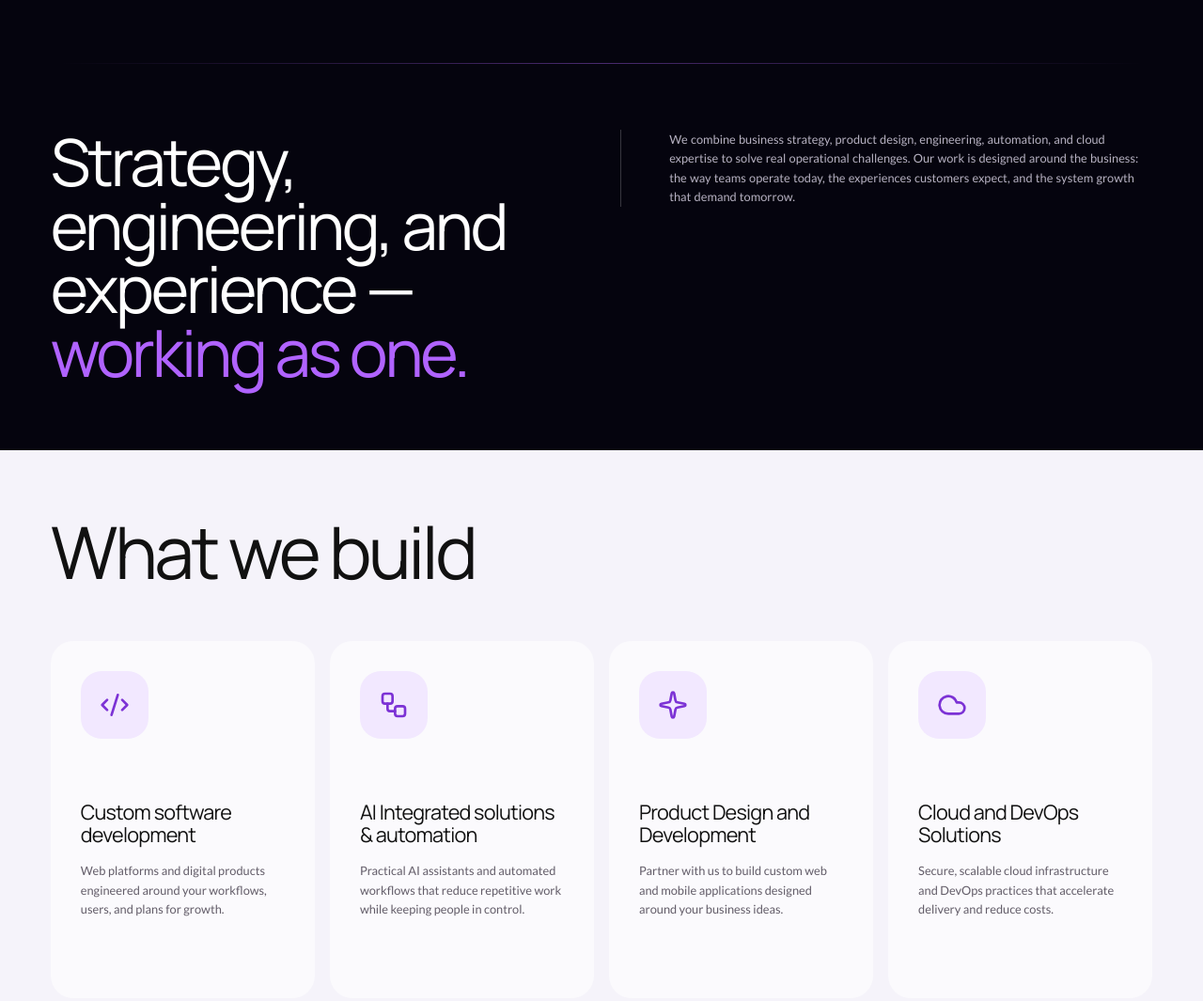
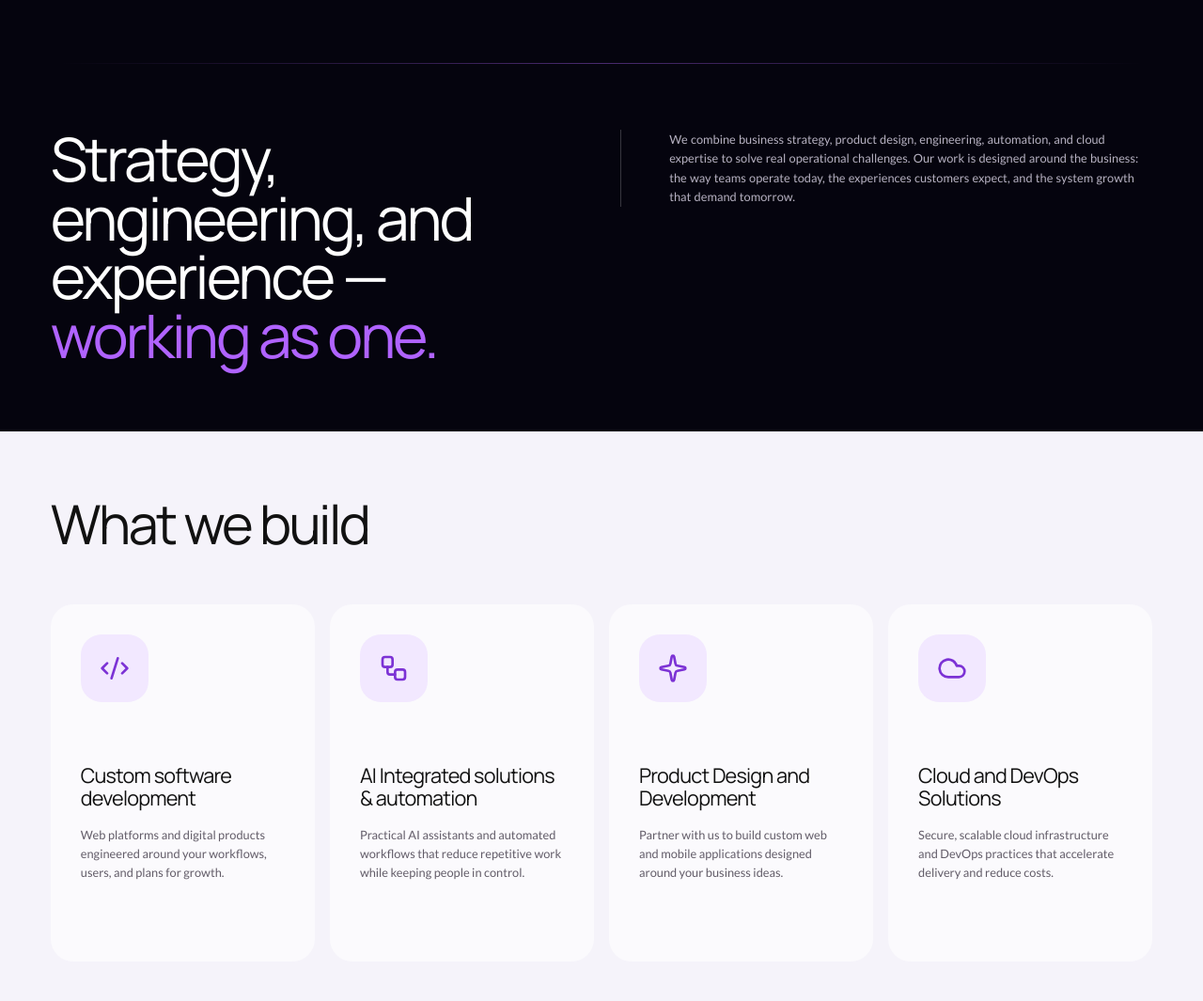
Before and after one commit to INNOVZ/dwtech, an Astro site: page / in a window 1280 px wide. Shown: the part 820-1885 px from the top of the page at 94% size. Built offline with nearby package versions, Linux system fonts and the light colour scheme; Astro itself is replaced by a stand-in of ours.

Commit message:
font size updation

```diff
--- a/src/pages/index.astro
+++ b/src/pages/index.astro
@@ -170,7 +170,7 @@ const faqSchema = {
       <div class={`${shell} grid grid-cols-2 gap-10 max-[860px]:grid-cols-1`}>
         <ScrollReveal>
           <h2
-            class="m-0 text-[clamp(3rem,5.4vw,6.5rem)] max-[620px]:text-[clamp(2.8rem,13vw,4.3rem)]"
+            class="m-0 max-w-[50vw] text-[clamp(3.7rem,5vw,6rem)] max-[1080px]:text-[clamp(3.3rem,6vw,5rem)] max-[620px]:text-[clamp(3.1rem,15vw,4.5rem)]"
           >
             Strategy, engineering, and experience —{" "}
             <span class="text-orchid">working as one.</span>
@@ -198,9 +198,7 @@ const faqSchema = {
       <div class={shell}>
         <ScrollReveal class={sectionHeading}>
           <div>
-            <h2
-              class="m-0 text-[clamp(3.6rem,6vw,5rem)] max-[620px]:text-[clamp(2.8rem,13vw,4.3rem)]"
-            >
+            <h2 class="m-0 max-w-[590px] text-[clamp(2.8rem,4.5vw,5.2rem)]">
               What we build
             </h2>
           </div>
@@ -219,9 +217,7 @@ const faqSchema = {
         <div class={`{shell} bg-night lg:mx-10 p-10 lg:rounded-2xl`}>
           <ScrollReveal class={sectionHeading}>
             <div>
-              <h2
-                class="m-0 text-[clamp(3.6rem,6vw,7rem)] max-[620px]:text-[clamp(2.8rem,13vw,4.3rem)]"
-              >
+              <h2 class="m-0 max-w-[790px] text-[clamp(2.8rem,4.5vw,5.2rem)]">
                 From discovery to scale
               </h2>
             </div>
@@ -264,7 +260,7 @@ const faqSchema = {
         <ScrollReveal>
           <div>
             <h2
-              class="m-0 max-w-[760px] text-[clamp(3rem,5.3vw,6.3rem)] max-[620px]:text-[clamp(2.8rem,13vw,4.3rem)]"
+              class="m-0 max-w-[760px] max-w-[590px] text-[clamp(2.8rem,4.5vw,5.2rem)]"
               id="industries-title"
             >
               Technology shaped around how your industry works.
@@ -318,7 +314,7 @@ const faqSchema = {
         <div>
           <ScrollReveal>
             <h2
-              class="mb-[38px] max-w-[820px] text-[clamp(3rem,7vw,6rem)] max-[620px]:text-[clamp(2.8rem,13vw,4.3rem)]"
+              class="mb-[38px] max-w-[820px]max-w-[590px] text-[clamp(2.8rem,4.5vw,5.2rem)]"
               id="presence-title"
             >
               Built close to{" "}
```
